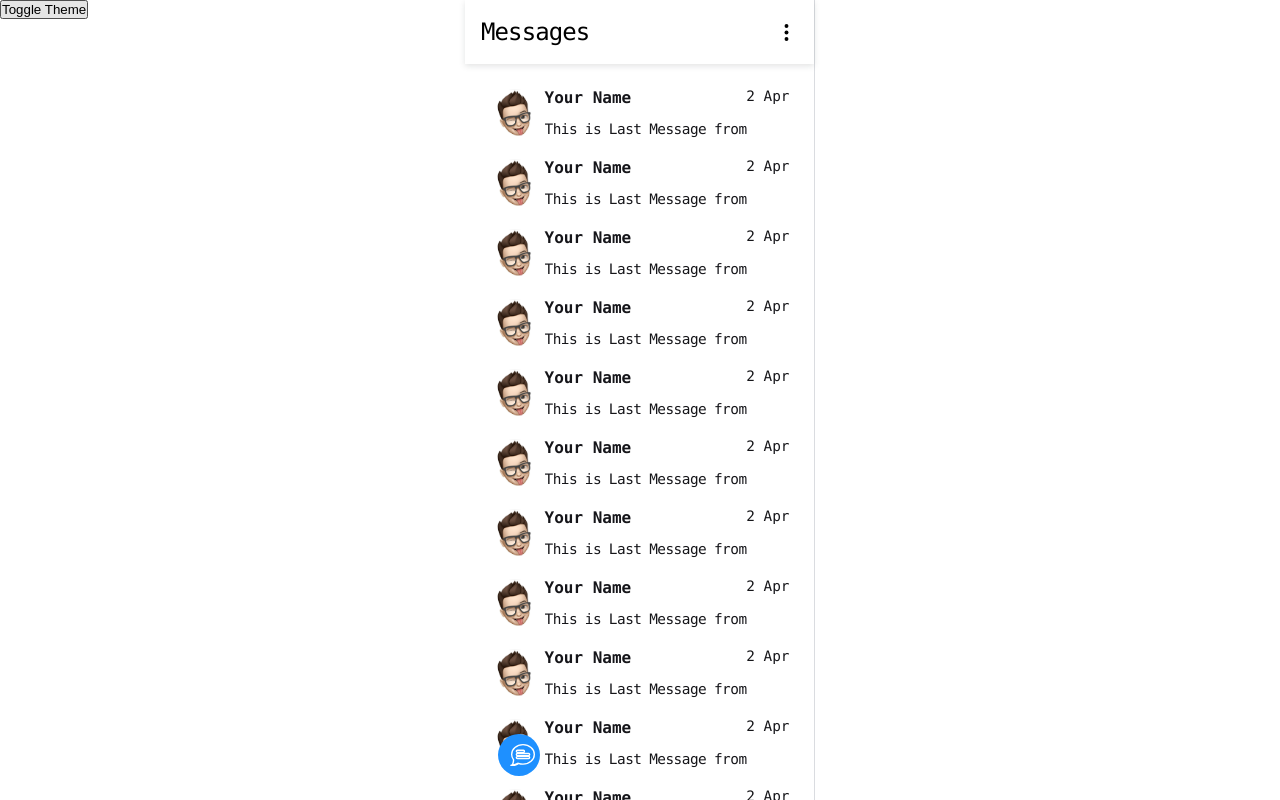
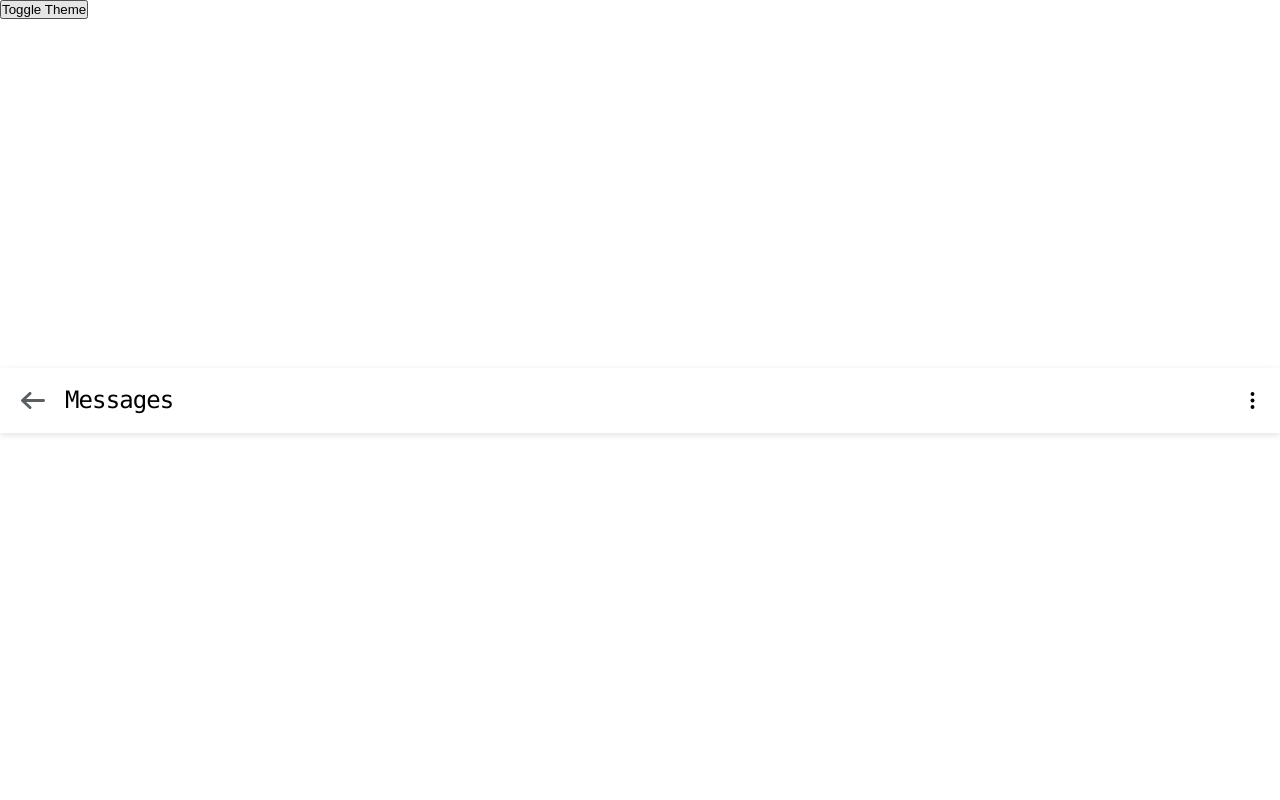
Before and after one commit to ranaintizar/chathive, a Next.js app: page / in a window 1280 px wide. Built offline with nearby package versions, Linux system fonts and the light colour scheme.

Commit message:
Add Back Button in Header

```diff
--- a/pages/index.tsx
+++ b/pages/index.tsx
@@ -72,7 +72,7 @@ export default function Home() {
         >
           Toggle Theme
         </button>
-        <Sidebar theme={theme} />
+        <Header backBtn={true} shadow={true} theme={theme} />
       </main>
     </>
   );
--- a/src/components/header/Header.module.scss
+++ b/src/components/header/Header.module.scss
@@ -1,6 +1,7 @@
+@import "styles/common";
+
 .header {
-  display: flex;
-  align-items: center;
+  @extend .alignCen;
   justify-content: space-between;
   padding: 10px 1rem;
   width: 100%;
@@ -9,8 +10,17 @@
   user-select: none;
 
   .right {
+    @extend .alignCen;
+    gap: 10px;
     font-size: 1.5rem;
     letter-spacing: -0.9px;
+
+    .backBtn {
+      padding: 10px;
+      padding-left: 5px;
+      @extend .flexCenter;
+      cursor: pointer;
+    }
   }
 
   .left {
@@ -27,6 +37,12 @@
 
   .right {
     color: #fff;
+
+    .backBtn {
+      path {
+        fill: #fff;
+      }
+    }
   }
 }
 
--- a/src/components/header/Header.tsx
+++ b/src/components/header/Header.tsx
@@ -1,19 +1,33 @@
 import React from "react";
 import clsx from "clsx";
 
-import stl from "./Header.module.scss";
 import MoreBtn from "components/more-btn/MoreBtn";
 import Dropdown from "components/dropdown";
+import BackIcon from "assets/back.svg";
+
+import stl from "./Header.module.scss";
 
 interface Props {
   shadow: Boolean;
   theme: string;
   title: string;
   list: Array<string>;
+  backBtn: Boolean;
+  customElement?: JSX.Element;
+  handleBackBtn: () => void;
   handleListItemClick: (arg: string) => void;
 }
 
-const Header = ({ shadow, theme, title, list, handleListItemClick }: Props) => {
+const Header = ({
+  shadow,
+  theme,
+  title,
+  list,
+  backBtn,
+  customElement,
+  handleBackBtn,
+  handleListItemClick,
+}: Props) => {
   const [showDropdown, setShowDropdown] = React.useState(false);
 
   return (
@@ -28,13 +42,21 @@ const Header = ({ shadow, theme, title, list, handleListItemClick }: Props) => {
           : undefined
       )}
     >
-      <div className={stl.right}>{title}</div>
+      <div className={stl.right}>
+        {backBtn ? (
+          <div onClick={handleBackBtn} className={stl.backBtn}>
+            <BackIcon />
+          </div>
+        ) : undefined}
+        {title}
+      </div>
       <div className={stl.left}>
         <MoreBtn
           handleOnClick={() => setShowDropdown(true)}
           customClass={stl.moreBtn}
           theme={theme}
         />
+        {customElement}
         <Dropdown
           right="10%"
           theme={theme}
@@ -54,6 +76,8 @@ const Header = ({ shadow, theme, title, list, handleListItemClick }: Props) => {
 Header.defaultProps = {
   title: "Messages",
   list: ["Option 1", "Option 2", "Option 3", "Option 4"],
+  backBtn: false,
+  handleBackBtn: () => console.log("Back Btn Clicked..."),
   handleListItemClick: (item: string) => console.log(item),
 };
 
```
Also changed, not shown: src/assets/back.svg (added).
